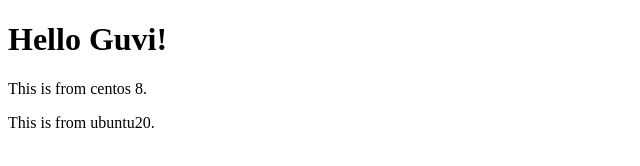
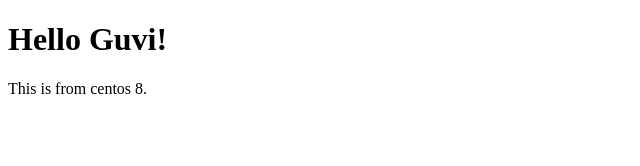
Before and after one commit to girishbm4567/vagrant_test, a plain HTML site: page index.html in a window 1280 px wide. Shown: the whole page, without its empty margins (0-640 px from the left). Drawn offline with Linux system fonts and the light colour scheme.

Commit message:
Update index.html

```diff
--- a/index.html
+++ b/index.html
@@ -4,7 +4,6 @@
 
 <h1>Hello Guvi!</h1>
 <p>This is from centos 8.</p>
-<p>This is from ubuntu20.</p>
 
 </body>
 </html>
```
